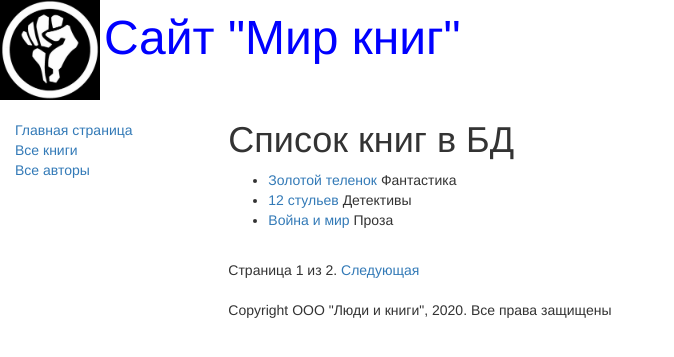
After one commit to frqhero/django-book-WebBooks, a Django app: page /books/ in a window 1280 px wide. The commit adds this page. Shown: the top 357 px of the page, without its empty margins (0-674 px from the left). Run offline with Django 4.2, Linux system fonts and the light colour scheme; data comes from the database, SQL or seed files in the repository; some libraries are stand-ins or nearby versions.

Commit message:
forms farming in progress

```diff
--- a/WebBooks/WebBooks/urls.py
+++ b/WebBooks/WebBooks/urls.py
@@ -14,10 +14,12 @@ Including another URLconf
     2. Add a URL to urlpatterns:  path('blog/', include('blog.urls'))
 """
 from django.contrib import admin
-from django.urls import path
+from django.urls import path, re_path
 from catalog import views
 
 urlpatterns = [
-    path('', views.index, name='home'),
+    path('', views.index, name='index'),
     path('admin/', admin.site.urls),
+    re_path(r'^books/$', views.BookListView.as_view(), name='books'),
+    re_path(r'^book/(?P<pk>\d+)$', views.BookDetailView.as_view(), name='book-detail'),
 ]
--- /dev/null
+++ b/WebBooks/catalog/static/css/styles.css
@@ -0,0 +1,5 @@
+.sidebar-nav {
+    margin-top: 20px;
+    padding: 0;
+    list-style: none;
+}
--- a/WebBooks/catalog/templates/base_generic.html
+++ b/WebBooks/catalog/templates/base_generic.html
@@ -6,9 +6,58 @@
     <meta name="viewport" content="width-device-width, initial-scale=1">
     <link rel="stylesheet" href="https://maxcdn.bootstrapcdn.com/bootstrap/3.3.>7/css/bootstrap.min.css">
     <script src="https://ajax.googleapis.com/ajax/libs/jquery/1.12.4/jquery.min.js"></script>
-    <script src="https://maxcdn.bootstrapcdn"></script>
+    <script src="https://maxcdn.bootstrapcdn.com/bootstrap/3.3.7/js/bootstrap.min.js"></script>
+
+    {% load static %}
+    <link rel="stylesheet" href="{% static 'css/styles.css' %}">
+    {% block head %}
+        <img src="{% static 'images/logotip.jpg' %}" style="width:100px; height:100px;" align="absmiddle">
+        <font size=7, color="blue">Сайт "Мир книг"</font>
+    {% endblock %}
 </head>
 <body>
+    <div class="container-fluid">
+        <div class="row">
 
+            <div class="col-sm-2">
+            {% block sidebar %}
+            <ul class="sidebar-nav">
+                <li><a href="{% url 'index' %}">Главная страница</a></li>
+                <li><a href="{% url 'books' %}">Все книги</a></li>
+                <li><a href="">Все авторы</a></li>
+            </ul>
+            {% endblock %}
+            </div>
+
+            <div class="col-sm-10">
+            {% block content %}{% endblock %}
+
+            {% block pagination %}
+                {% if is_paginated %}
+                    <div class="pagination">
+                        <span class="page-links">
+                            {% if page_obj.has_previous %}
+                                <a href="{{ request.path }}?page={{ page_obj.previous_page_number }}">Предыдущая</a>
+                            {% endif %}
+                            <span class="page-current">
+                                Страница {{ page_obj.number }} из {{ page_obj.paginator.num_pages }}.
+                            </span>
+                            {% if page_obj.has_next %}
+                                <a href="{{ request.path }}?page={{ page_obj.next_page_number }}">Следующая</a>
+                            {% endif %}
+                        </span>
+                    </div>
+                {% endif %}
+            {% endblock %}
+
+            {% block footer %}
+                {% block copyright %}
+                <p>Copyright ООО "Люди и книги", 2020. Все права защищены</p>
+                {% endblock %}
+            {% endblock %}
+            </div>
+
+        </div>
+    </div>
 </body>
 </html>
--- /dev/null
+++ b/WebBooks/catalog/templates/catalog/book_list.html
@@ -0,0 +1,14 @@
+{% extends 'base_generic.html' %}
+
+{% block content %}
+    <h1>Список книг в БД</h1>
+    {% if book_list %}
+    <ul>
+        {% for book in book_list %}
+        <li><a href="{{ book.get_absolute_url }}">{{ book.title }}</a> {{ book.genre }}</li>
+        {% endfor %}
+    </ul>
+    {% else %}
+        <p>В базе данных нет книг</p>
+    {% endif %}
+{% endblock %}
--- a/WebBooks/catalog/views.py
+++ b/WebBooks/catalog/views.py
@@ -1,6 +1,7 @@
 from django.shortcuts import render
 from django.http import HttpResponse
 from .models import Book, Author, BookInstance, Genre
+from django.views import generic
 
 # Create your views here.
 def index(request):
@@ -15,3 +16,11 @@ def index(request):
         'num_authors': num_authors,
     }
     return render(request, 'index.html', context)
+
+
+class BookListView(generic.ListView):
+    model = Book
+    paginate_by = 3
+
+class BookDetailView(generic.DetailView):
+    model = Book
```
Also changed, not shown: WebBooks/catalog/templates/catalog/book_detail.html (added, +25 -0 lines), WebBooks/catalog/templates/index.html (+17 -0 lines), WebBooks/catalog/static/images/logotip.jpg (added).
